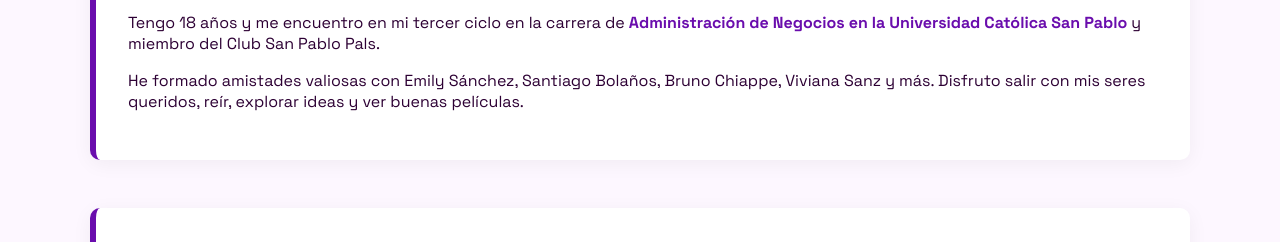
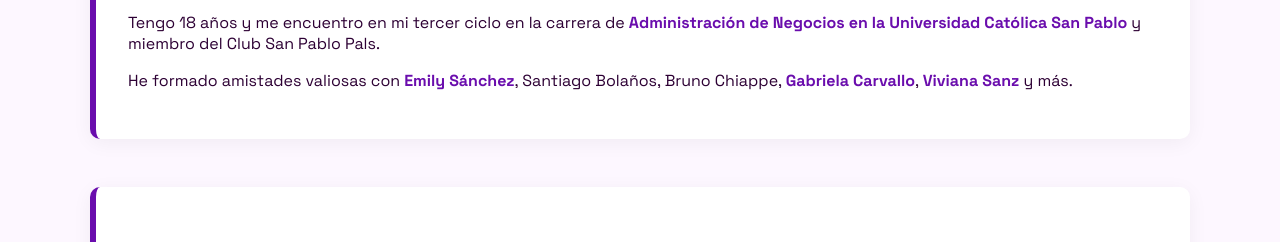
Before and after one commit to tomaasbecerraa/Tom, a plain HTML site: page index.html in a window 1280 px wide. Shown: the part 510-752 px from the top of the page. Drawn offline with nearby package versions, Linux system fonts and the light colour scheme.

Commit message:
index.html

```diff
--- a/index.html
+++ b/index.html
@@ -127,8 +127,13 @@
         </a> y miembro del Club San Pablo Pals.
       </p>
       <p>
-        He formado amistades valiosas con Emily Sánchez, Santiago Bolaños, Bruno Chiappe, Viviana Sanz y más.
-        Disfruto salir con mis seres queridos, reír, explorar ideas y ver buenas películas.
+        He formado amistades valiosas con
+        <a href="https://emilysanchez2102.github.io/emilysanchez/" target="_blank">Emily Sánchez</a>,
+        Santiago Bolaños,
+        Bruno Chiappe,
+        <a href="https://gabrielacarvallo.github.io/Pagina-web-Gabriela-Carvallo/" target="_blank">Gabriela Carvallo</a>,
+        <a href="https://vivianasanz.github.io/Viviana/" target="_blank">Viviana Sanz</a>
+        y más.
       </p>
     </section>
 
```
